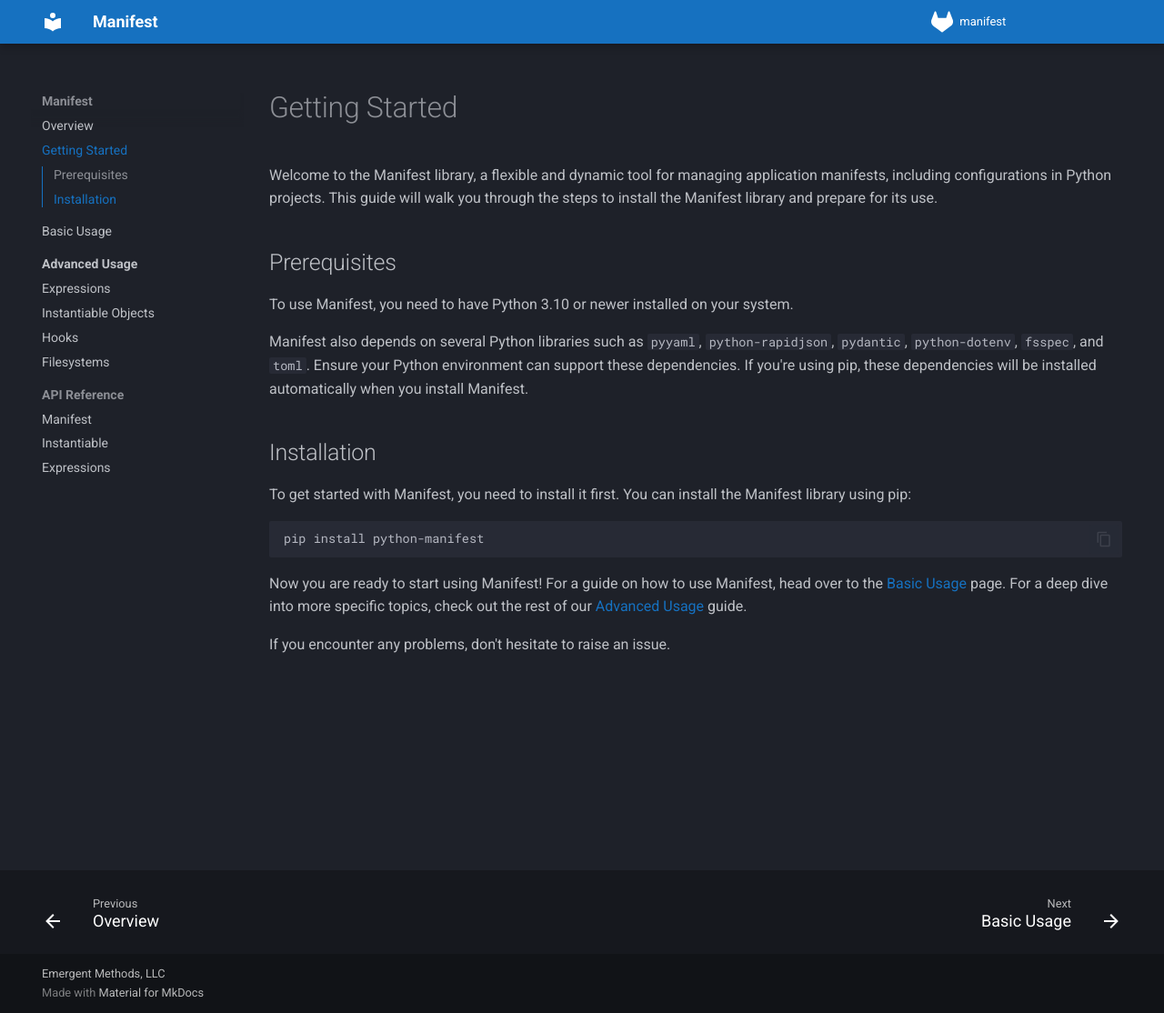
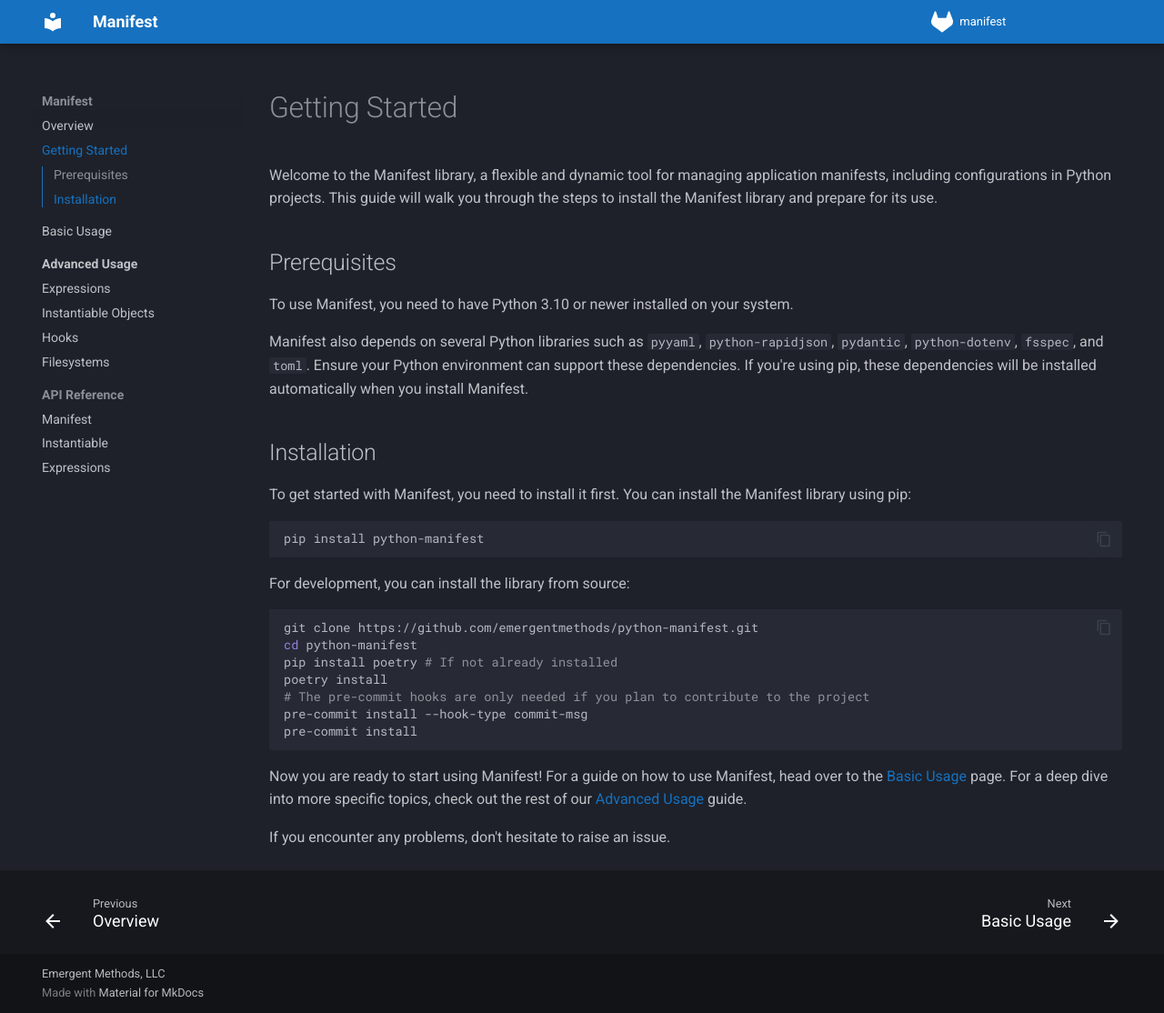
Before and after one commit to emergentmethods/python-manifest, an MkDocs documentation site: the page built from docs/getting_started.md, in a window 1280 px wide and 1114 px high. Shown: the whole window at 91% size. Built offline with MkDocs 1.6.1 and Material for MkDocs 9.7.7, drawn with Linux system fonts in a browser that asks for light colours.

Commit message:
docs(install): Add snippet about installing from source

````diff
--- a/docs/getting_started.md
+++ b/docs/getting_started.md
@@ -16,6 +16,18 @@
 pip install python-manifest
 ```
 
+For development, you can install the library from source:
+
+```bash
+git clone https://github.com/emergentmethods/python-manifest.git
+cd python-manifest
+pip install poetry # If not already installed
+poetry install
+# The pre-commit hooks are only needed if you plan to contribute to the project
+pre-commit install --hook-type commit-msg
+pre-commit install
+```
+
 Now you are ready to start using Manifest! For a guide on how to use Manifest, head over to the [Basic Usage](basic_usage.md) page. For a deep dive into more specific topics, check out the rest of our [Advanced Usage](advanced_usage/index.md) guide.
 
 If you encounter any problems, don't hesitate to raise an issue.
````
